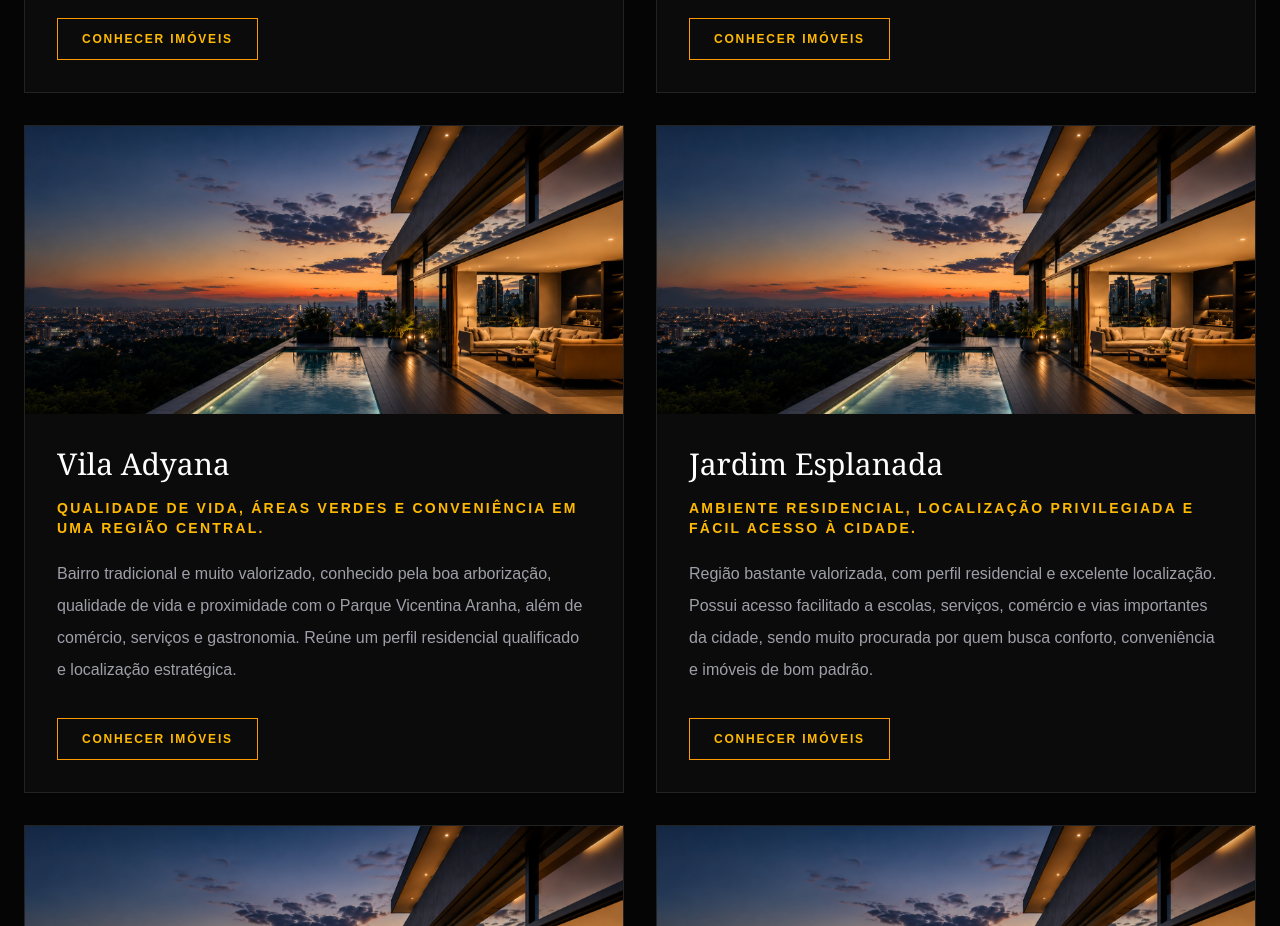
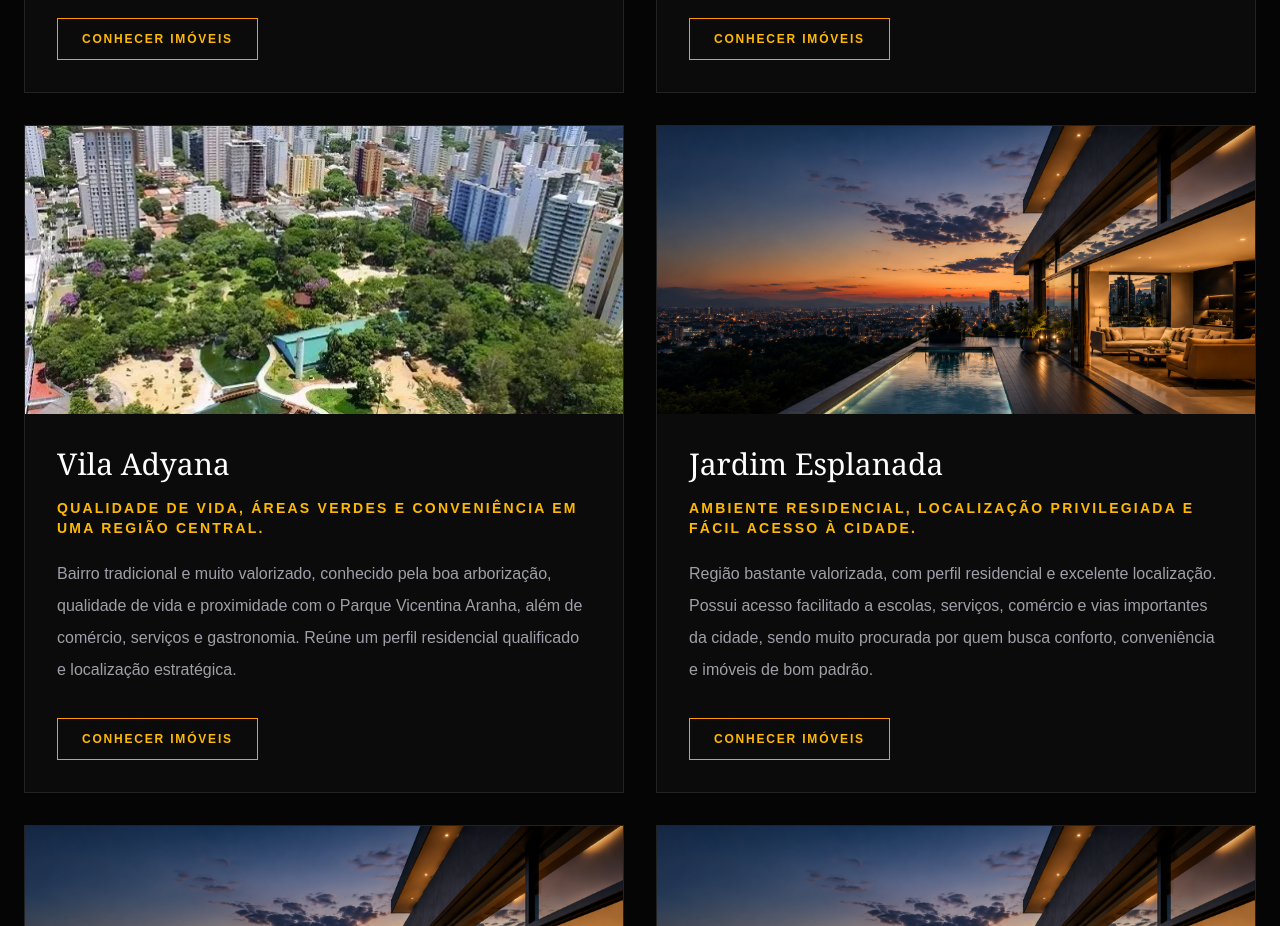
Before and after one commit to altamirbonilhajunior2-prog/bbconsultoriaimobiliaria-premium, a Next.js app: page /bairros in a window 1280 px wide. Shown: the part 2720-3646 px from the top of the page. Built offline with nearby package versions, Linux system fonts and the light colour scheme.

Commit message:
Adiciona imagem da Vila Adyana na pagina de bairros

```diff
--- a/app/bairros/page.tsx
+++ b/app/bairros/page.tsx
@@ -61,7 +61,7 @@ const neighborhoods = [
   {
     title: "Vila Adyana",
     slug: "vila-adyana",
-    image: "/hero-clean.png",
+    image: "/bairros/vila-adyana.webp",
     highlight:
       "Qualidade de vida, áreas verdes e conveniência em uma região central.",
     description:
```
Also changed, not shown: public/bairros/vila-adyana.webp (added).
